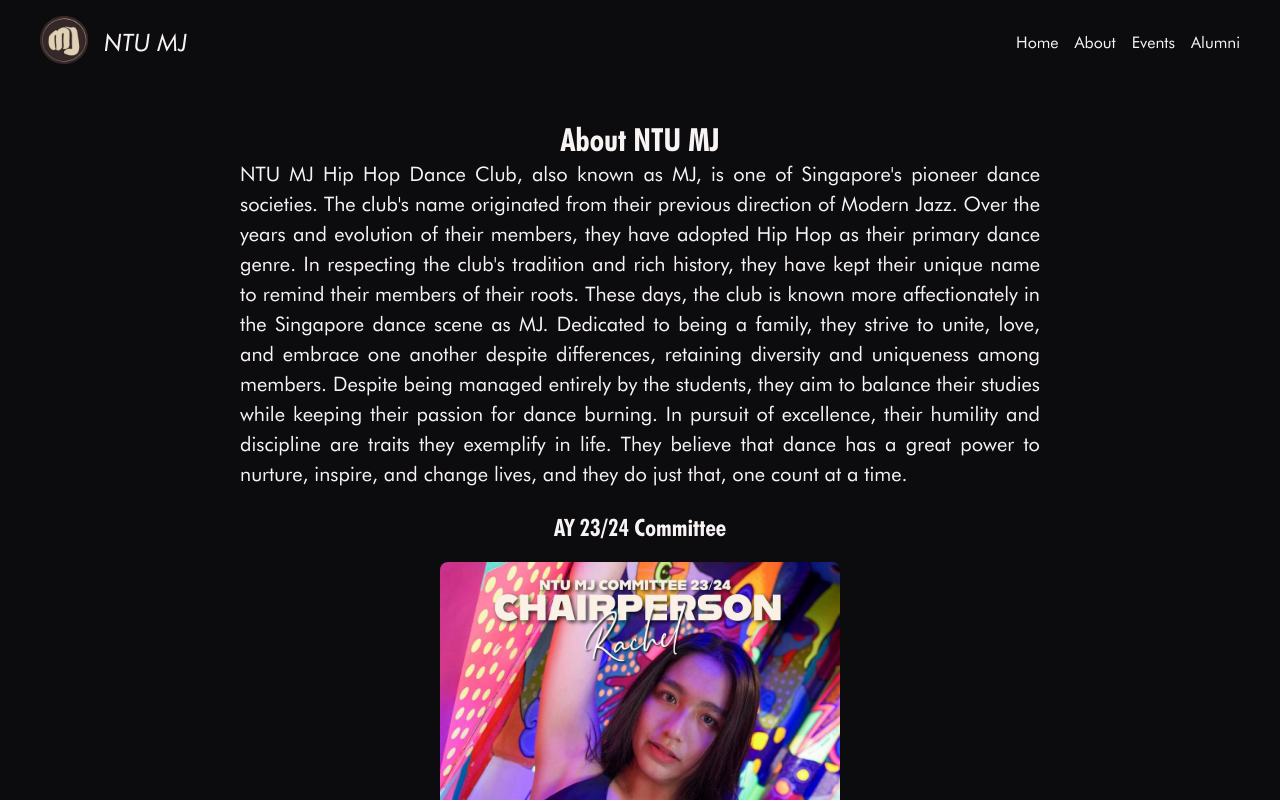
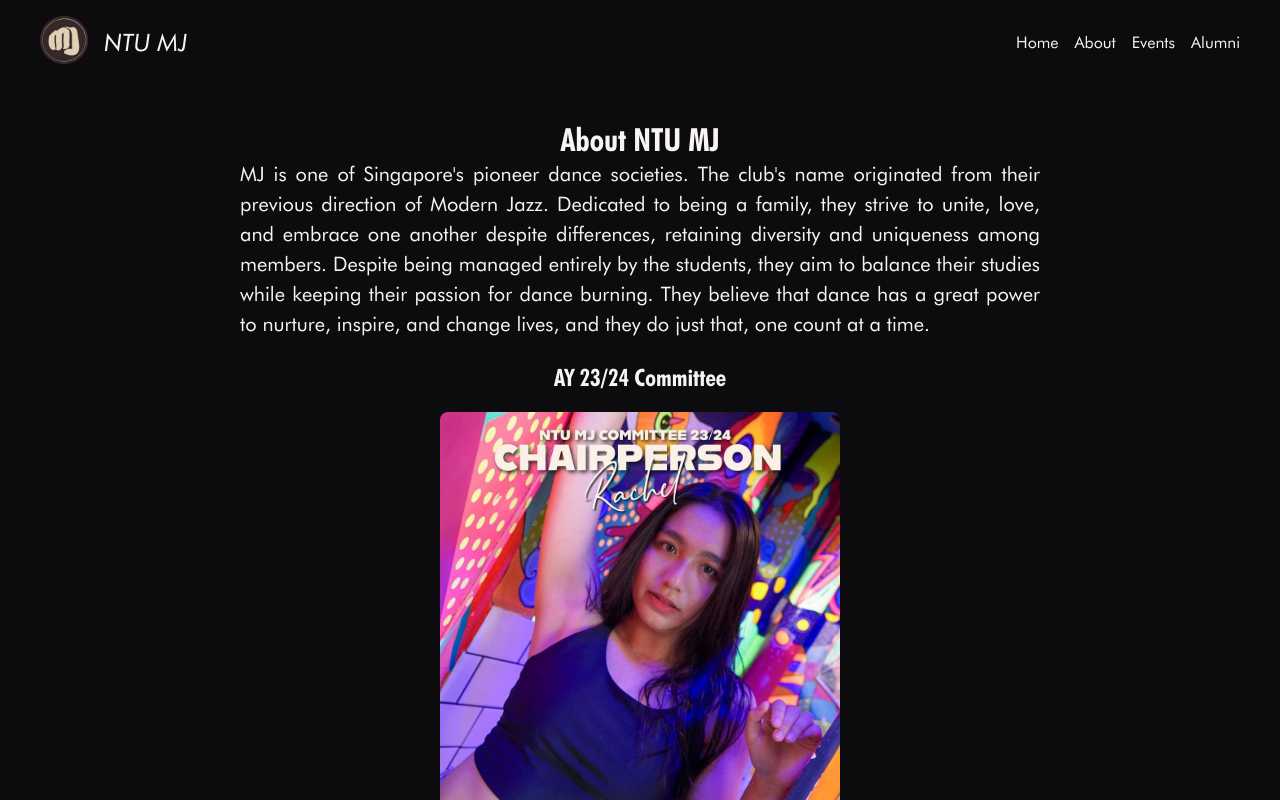
Before and after one commit to tedricc/ntu-mj, a Next.js app: page /about in a window 1280 px wide. Shown: the top 800 px of the page. Built offline with nearby package versions, Linux system fonts and the light colour scheme.

Commit message:
Completed about and comm pages

```diff
--- a/app/about/about-components/AboutLanding.jsx
+++ b/app/about/about-components/AboutLanding.jsx
@@ -19,21 +19,15 @@ function AboutLanding() {
         <div className={styles.landing}>
           <h1 className={styles.title}>About NTU MJ</h1>
           <div className={styles.text}>
-            NTU MJ Hip Hop Dance Club, also known as MJ, is one of Singapore's
-            pioneer dance societies. The club's name originated from their
-            previous direction of Modern Jazz. Over the years and evolution of
-            their members, they have adopted Hip Hop as their primary dance
-            genre. In respecting the club's tradition and rich history, they
-            have kept their unique name to remind their members of their roots.
-            These days, the club is known more affectionately in the Singapore
-            dance scene as MJ. Dedicated to being a family, they strive to
-            unite, love, and embrace one another despite differences, retaining
-            diversity and uniqueness among members. Despite being managed
-            entirely by the students, they aim to balance their studies while
-            keeping their passion for dance burning. In pursuit of excellence,
-            their humility and discipline are traits they exemplify in life.
-            They believe that dance has a great power to nurture, inspire, and
-            change lives, and they do just that, one count at a time.
+            MJ is one of Singapore's pioneer dance societies. The club's name
+            originated from their previous direction of Modern Jazz. Dedicated
+            to being a family, they strive to unite, love, and embrace one
+            another despite differences, retaining diversity and uniqueness
+            among members. Despite being managed entirely by the students, they
+            aim to balance their studies while keeping their passion for dance
+            burning. They believe that dance has a great power to nurture,
+            inspire, and change lives, and they do just that, one count at a
+            time.
           </div>
 
           <div className={styles.comm}>
@@ -88,7 +82,7 @@ function AboutLanding() {
               <Comm
                 img={Jayne}
                 name="Jayne"
-                description="Hey guys! My name is Jayne! 1/2 of the publicity team with Xue Ying 👍🏻 I'm a year 2 ADM student this year 😩🙏🏻 Dance has been a hugeee part of my tertiary life and a big reason I wanted to go to uni was so I could continue dancing and avoid adulting… 🥸 HAHAHA and thus far MJ has given me amazing opportunities that has not only fed my itchy dance bones but it also allowed me to connect with a new community and experience my first live performance at DTT 23! 🤩 I hope your MJ year will be a fulfilling one for you as it has been for me thus far ❤️ stay groovy peng yous, lets dancey together 👊🏻"
+                description="Hey guys! My name is Jayne! 1/2 of the publicity team with Xue Ying 👍🏻 I'm a year 2 ADM student this year 😩🙏🏻 Dance has been a hugeee part of my tertiary life and a big reason I wanted to go to uni was so I could continue dancing and avoid adulting… HAHAHA and thus far MJ has given me amazing opportunities that has not only fed my itchy dance bones but it also allowed me to connect with a new community and experience my first live performance at DTT 23! 🤩 I hope your MJ year will be a fulfilling one for you as it has been for me thus far ❤️ stay groovy peng yous, lets dancey together 👊🏻"
               />
               <Comm
                 img={XueYing}
--- a/components/ui/Comm/Comm.jsx
+++ b/components/ui/Comm/Comm.jsx
@@ -35,7 +35,7 @@ function Comm({ img, name, description }) {
         </figure>
 
         <div className={isOpen ? styles.open : styles.collapse}>
-          {description}
+          <div className={styles.description}>{description}</div>
         </div>
       </div>
     </motion.div>
--- a/components/ui/Comm/Comm.module.css
+++ b/components/ui/Comm/Comm.module.css
@@ -23,7 +23,7 @@
 .img {
   object-fit: cover;
   transform: scale(1.1);
-  transition: all 300ms ease;
+  transition: all 350ms ease;
 }
 
 .img:hover {
@@ -37,13 +37,19 @@
 
 .collapse {
   opacity: 0;
-  height: 0;
-  transition: all 0.35s ease;
+  max-height: 0;
+  overflow: hidden;
+  transition: max-height 350ms ease, opacity 350ms ease;
 }
 
-.show {
+.open {
   opacity: 1;
+  max-height: 200px;
+  overflow: visible;
   margin-top: 8px;
-  height: 90px !important;
-  transition: all 0.35s ease;
+  transition: max-height 350ms ease, opacity 350ms ease;
 }
+
+.description {
+  margin: 16px 0px;
+}
```
